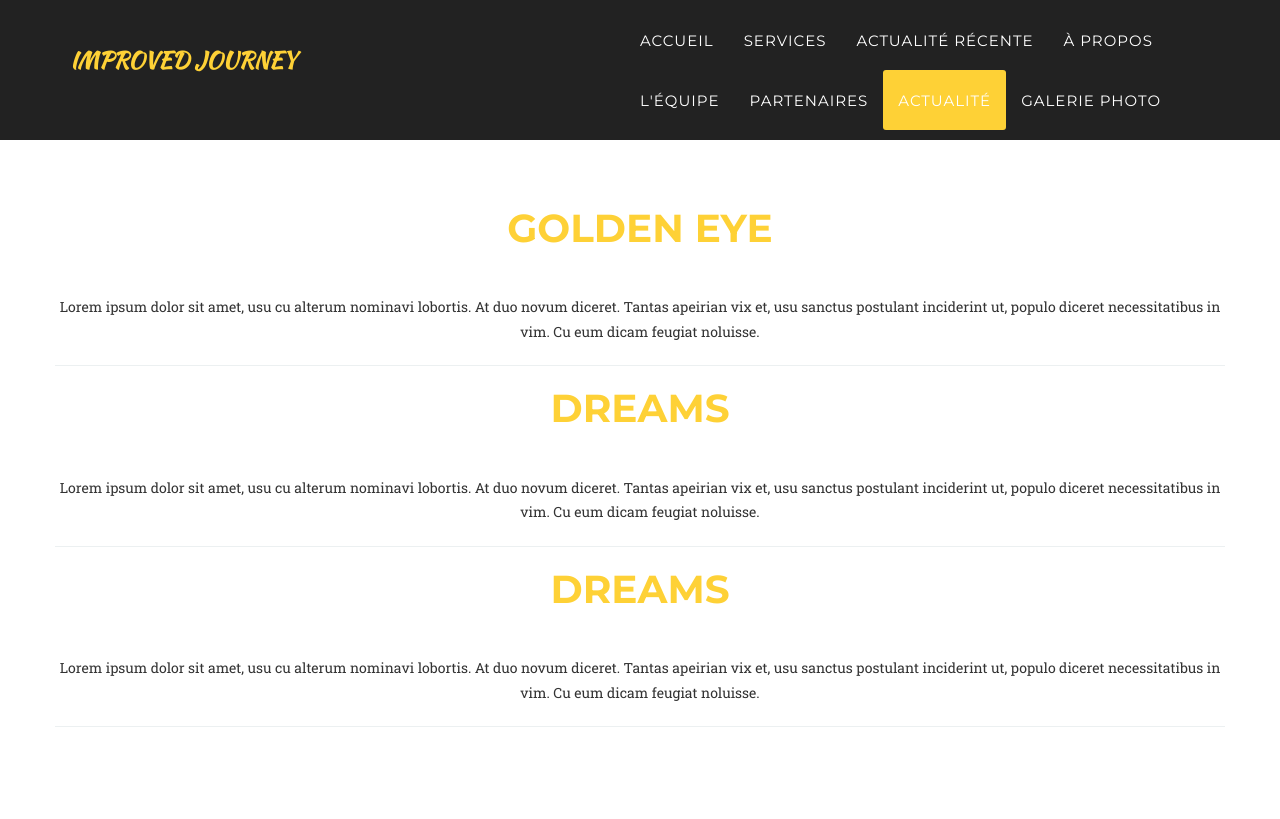
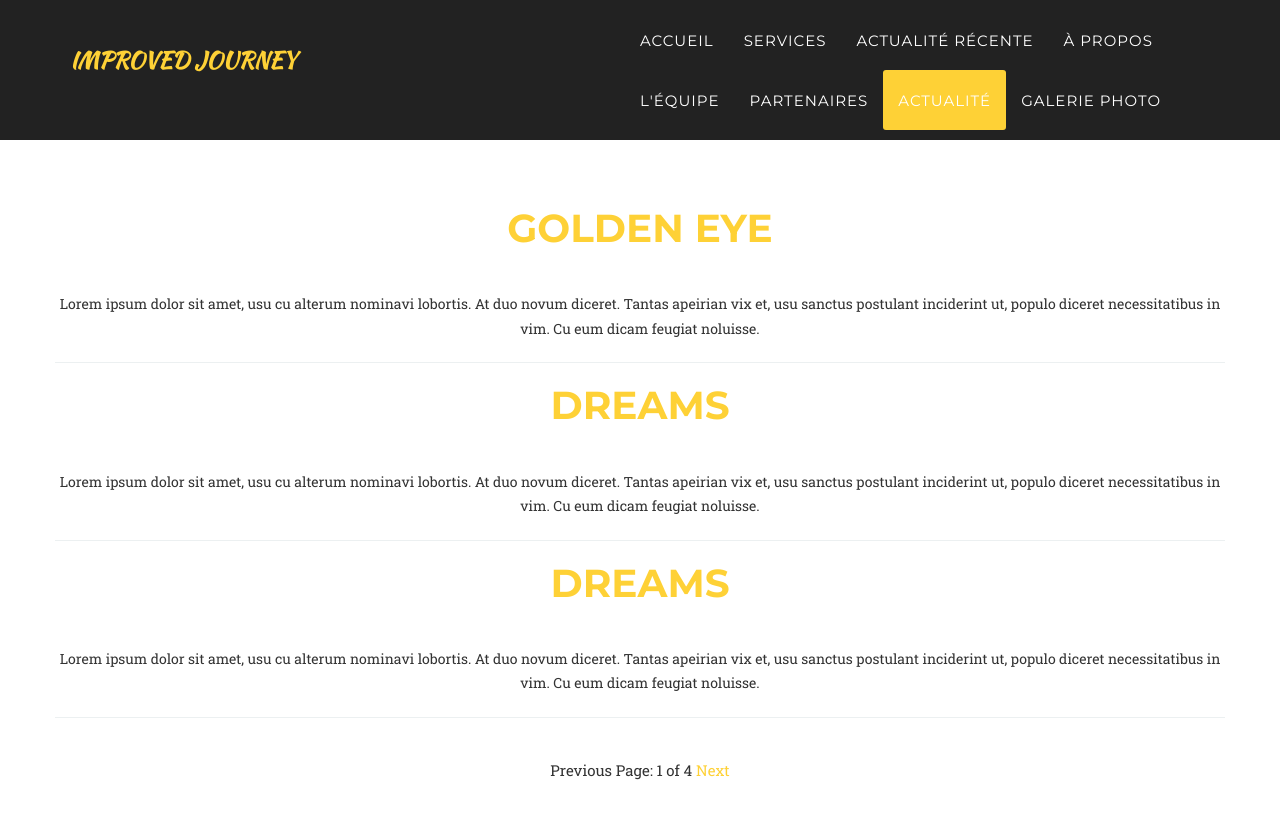
Before and after one commit to scoutscathedralevolcan/improved-journey-jekyll-test, a Jekyll site: the page built from actu/index.html, in a window 1280 px wide and 900 px high, scrolled down 589 px. Shown: the top 819 px of the window. Built offline with Jekyll 4.4.1, drawn with Linux system fonts in a browser that asks for light colours; nearby versions of some CDN libraries; some web fonts are replaced; the list of posts is cut into pages by our own code.

Commit message:
better display

```diff
--- a/_config.yml
+++ b/_config.yml
@@ -86,7 +86,7 @@
   #- line: Beverly Hills, CA 90210
 
 paginate: 3
-paginate_path: "/actu/all/"
+paginate_path: "/actu/all/page:num"
 
 
 exclude: ["less","node_modules","Gruntfile.js","package.json", "Gemfile","Gemfile.lock","generate-photo-galleries.sh", "*.gallerie.conf", "docs/" ]
--- a/_layouts/allposts.html
+++ b/_layouts/allposts.html
@@ -1,6 +1,7 @@
 ---
 layout: page
 ---
+
 <div class="post-list">
     {% for post in paginator.posts %}
     <div class="post">
@@ -8,8 +9,15 @@
         <h1 class="post-title">
             <a href="{{ post.url | prepend: site.baseurl }}">{{ post.title }}</a>
         </h1>
-        <p class="post-meta">{{ post.date | date: "%b %-d, %Y" }}
-            {% if post.meta %} &middot; {{ post.meta }}{% endif %}</p>
+        <ul class="list-inline item-details">
+	  <li>
+	    Date: <strong> {{ post.date | date: "%Y-%m-%d" }} </strong>
+	  </li>
+	  {% if post.author %}
+	  <li>
+	    Auteur: <strong> {{ post.author }} </strong>
+	  </li>
+	  {% endif %}
       </header>
       <article class="post-content">
         {{ post.excerpt | markdownify }}
@@ -17,7 +25,19 @@
       <hr/>
     </div>
     {% endfor %}
-    {% if paginator.nextUrl %}
-    <a class="page-next" href="{{ paginator.nextUrl | prepend: site.baseurl }}">next</a>
-    {% endif %}
 </div>
+
+<!-- Pagination links -->
+<div class="pagination">
+  {% if paginator.previous_page %}
+    <a href="{{ paginator.previous_page_path }}" class="previous">Previous</a>
+  {% else %}
+    <span class="previous">Previous</span>
+  {% endif %}
+  <span class="page_number ">Page: {{ paginator.page }} of {{ paginator.total_pages }}</span>
+  {% if paginator.next_page %}
+    <a href="{{ paginator.next_page_path }}" class="next">Next</a>
+  {% else %}
+    <span class="next ">Next</span>
+  {% endif %}
+</div>
```
